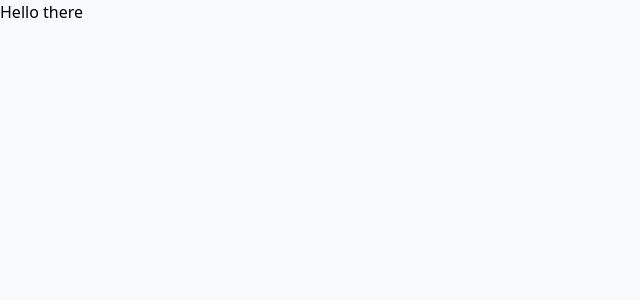
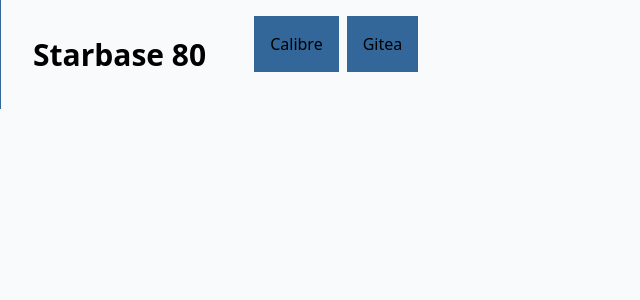
Before and after one commit to notclickable-jordan/starbase-80, a React (Vite) app: page / in a window 1280 px wide. Shown: the top 300 px of the page, without its empty margins (0-640 px from the left). Built offline with nearby package versions, Linux system fonts and the light colour scheme.

Commit message:
Working on site and services

```diff
--- /dev/null
+++ b/src/components/header.tsx
@@ -0,0 +1,20 @@
+import React from "react";
+import { is } from "../shared/is";
+import { IService } from "../shared/types";
+
+interface IProps {
+	title?: string;
+	icon?: string;
+
+	auth?: IService;
+	docker?: IService;
+}
+
+export const Header: React.FunctionComponent<IProps> = ({ icon, title, auth, docker }) => {
+	return (
+		<div className="p-4">
+			<h1>{title}</h1>
+			{!is.null(icon) && <img src={icon} alt="icon" />}
+		</div>
+	);
+};
--- a/src/components/service.tsx
+++ /dev/null
@@ -1,11 +0,0 @@
-import React from "react";
-
-interface IService {
-	name: string;
-	uri: string;
-	icon: string;
-}
-
-export const Service: React.FunctionComponent<IService> = ({ name, uri, icon }) => {
-	return null;
-};
--- /dev/null
+++ b/src/components/services.tsx
@@ -0,0 +1,26 @@
+import React from "react";
+import { IService } from "../shared/types";
+
+interface IProps {
+	services: IService[];
+}
+
+export const Services: React.FunctionComponent<IProps> = ({ services }) => {
+	return (
+		<ul className="grid grid-flow-col auto-cols-min gap-2">
+			{services.map((service, index) => (
+				<Service key={index} {...service} />
+			))}
+		</ul>
+	);
+};
+
+const Service: React.FunctionComponent<IService> = ({ name, uri, description, icon }) => {
+	return (
+		<li>
+			<a href={uri} className="p-4 block bg-border">
+				{name}
+			</a>
+		</li>
+	);
+};
--- a/src/index.css
+++ /dev/null
@@ -1,7 +0,0 @@
-@tailwind base;
-@tailwind components;
-@tailwind utilities;
-
-html {
-	background-color: theme(colors.bg);
-}
--- a/src/main.tsx
+++ b/src/main.tsx
@@ -1,7 +1,7 @@
 import React from "react";
 import ReactDOM from "react-dom/client";
-import "./index.css";
 import { IndexPage } from "./pages";
+import "./tailwind.css";
 
 ReactDOM.createRoot(document.getElementById("root") as HTMLElement).render(
 	<React.StrictMode>
--- a/src/pages/index.tsx
+++ b/src/pages/index.tsx
@@ -1,4 +1,7 @@
 import React from "react";
+import { Header } from "../components/header";
+import { Services } from "../components/services";
+import { FAKE_SERVICES } from "../shared/types";
 
 interface IProps {
 	title?: string;
@@ -6,5 +9,14 @@
 }
 
 export const IndexPage: React.FunctionComponent<IProps> = ({ icon, title }) => {
-	return <p>Hello there</p>;
+	return (
+		<div className="screen-h flex flex-row">
+			<div className="border-0 border-solid border-l border-l-border p-4">
+				<Header title={title} icon={icon} />
+			</div>
+			<div className="p-4">
+				<Services services={FAKE_SERVICES} />
+			</div>
+		</div>
+	);
 };
--- /dev/null
+++ b/src/shared/is.ts
@@ -0,0 +1,161 @@
+function IsArray(data: any): boolean {
+	if (data === null || typeof data === "undefined") {
+		return false;
+	}
+
+	return data.constructor === Array;
+}
+
+function IsNull(data: any): boolean {
+	return (
+		typeof data === "undefined" ||
+		data === null ||
+		(typeof data === "string" && data.length === 0) ||
+		(IsArray(data) && data.length === 0)
+	);
+}
+
+function IsDate(data: any): boolean {
+	return data instanceof Date;
+}
+
+function IsDateString(data: any): boolean {
+	return !IsNull(data) && data.indexOf("/Date(") === 0;
+}
+
+function IsJsonString(data: any): boolean {
+	try {
+		JSON.parse(data);
+
+		return true;
+	} catch {
+		return false;
+	}
+}
+
+function IsNumeric(data: any): boolean {
+	return (
+		typeof data !== "undefined" &&
+		data !== null &&
+		data.toString().length > 0 &&
+		data.toString().replace(/[\d.]+/gi, "").length === 0 &&
+		!isNaN(data)
+	);
+}
+
+function IsString(data: any): boolean {
+	return !IsNull(data) && typeof data === "string";
+}
+
+function IsValidHttpUrl(data: any): boolean {
+	// Copyright (c) 2010-2013 Diego Perini, MIT licensed
+	// https://gist.github.com/dperini/729294
+	// see also https://mathiasbynens.be/demo/url-regex
+	// modified to allow protocol-relative URLs
+	// and modified again to remove ftp (Jordan)
+	if (IsNull(data)) {
+		return false;
+	}
+	const validUrlRegex =
+		/^(?:(?:(?:https?):)?\/\/)(?:\S+(?::\S*)?@)?(?:(?!(?:10|127)(?:\.\d{1,3}){3})(?!(?:169\.254|192\.168)(?:\.\d{1,3}){2})(?!172\.(?:1[6-9]|2\d|3[0-1])(?:\.\d{1,3}){2})(?:[1-9]\d?|1\d\d|2[01]\d|22[0-3])(?:\.(?:1?\d{1,2}|2[0-4]\d|25[0-5])){2}(?:\.(?:[1-9]\d?|1\d\d|2[0-4]\d|25[0-4]))|(?:(?:[a-z\u00a1-\uffff0-9]-*)*[a-z\u00a1-\uffff0-9]+)(?:\.(?:[a-z\u00a1-\uffff0-9]-*)*[a-z\u00a1-\uffff0-9]+)*(?:\.(?:[a-z\u00a1-\uffff]{2,})).?)(?::\d{2,5})?(?:[/?#]\S*)?$/i;
+
+	return validUrlRegex.test(data);
+}
+
+function IsFunction(data: any): boolean {
+	return !IsNull(data) && data instanceof Function;
+}
+
+const IsReactRoute = (uri: string): boolean => {
+	const reactRouteRegex = /[a-z]{1,4}-[a-z]{1,4}\/r\/[ts]\//gi;
+
+	return !IsNull(uri) && reactRouteRegex.test(uri);
+};
+
+const IsArrayDifferent = (array1: any[], array2: any[], useDeepComparison = false): boolean => {
+	const isArray1Null = IsNull(array1);
+	const isArray2Null = IsNull(array2);
+
+	if (isArray1Null && isArray2Null) {
+		return false;
+	}
+
+	const shallowResult =
+		isArray1Null !== isArray2Null || (!isArray1Null && !isArray2Null && array1.length !== array2.length);
+
+	if (shallowResult) {
+		return true;
+	}
+
+	if (!useDeepComparison) {
+		return array1 !== array2;
+	}
+
+	return array1.some((array1Item, index) => {
+		return array2[index] !== array1Item;
+	});
+};
+
+const IsInArray = (array: any[], element: any): boolean => {
+	return !IsNull(array) && array.indexOf(element) !== -1;
+};
+
+const IsShallowEqual = (obj1: any, obj2: any, ignorePrivateProperties: boolean = false): boolean => {
+	if (is.null(obj1) && is.null(obj2)) {
+		return true;
+	} else if (is.null(obj1) !== is.null(obj2)) {
+		return false;
+	} else if (typeof obj1 !== "object" && typeof obj2 !== "object") {
+		return obj1 === obj2;
+	}
+
+	for (const p in obj1) {
+		if (ignorePrivateProperties && p.startsWith("_")) {
+			continue;
+		}
+		if (obj1.hasOwnProperty(p)) {
+			if (obj1[p] !== obj2[p]) {
+				return false;
+			}
+		}
+	}
+	for (const p in obj2) {
+		if (ignorePrivateProperties && p.startsWith("_")) {
+			continue;
+		}
+		if (obj2.hasOwnProperty(p)) {
+			if (obj1[p] !== obj2[p]) {
+				return false;
+			}
+		}
+	}
+
+	return true;
+};
+
+const IsAnythingDifferent = (props: any, nextProps: any, ...keys: string[]): boolean => {
+	return keys.some(key => {
+		if (IsArray(props[key])) {
+			return IsArrayDifferent(props[key], nextProps[key], true);
+		}
+
+		return props[key] !== nextProps[key];
+	});
+};
+
+export const is = {
+	array: IsArray,
+	arrayDifferent: IsArrayDifferent,
+	null: IsNull,
+	date: IsDate,
+	dateString: IsDateString,
+	numeric: IsNumeric,
+	string: IsString,
+	validHttpUrl: IsValidHttpUrl,
+	function: IsFunction,
+	reactRoute: IsReactRoute,
+	jsonString: IsJsonString,
+	inArray: IsInArray,
+	shallowEqual: IsShallowEqual,
+	anythingDifferent: IsAnythingDifferent,
+};
--- /dev/null
+++ b/src/shared/types.ts
@@ -0,0 +1,18 @@
+export interface IService {
+	name: string;
+	uri: string;
+
+	description?: string;
+	icon?: string;
+}
+
+export const FAKE_SERVICES: IService[] = [
+	{
+		name: "Calibre",
+		uri: "https://calibre.starbase80.dev",
+	},
+	{
+		name: "Gitea",
+		uri: "https://git.starbase80.dev",
+	},
+];
--- /dev/null
+++ b/src/tailwind.css
@@ -0,0 +1,14 @@
+@tailwind base;
+@tailwind components;
+@tailwind utilities;
+
+html {
+	background-color: theme(colors.bg);
+}
+
+h1 {
+	font-size: theme(fontSize.3xl);
+	font-weight: theme(fontWeight.semibold);
+	margin: 0;
+	padding: 0;
+}
--- a/tailwind.config.js
+++ b/tailwind.config.js
@@ -4,6 +4,7 @@
 	theme: {
 		colors: {
 			bg: "#f8fafc",
+			border: "#336699",
 		},
 		extend: {},
 	},
```
